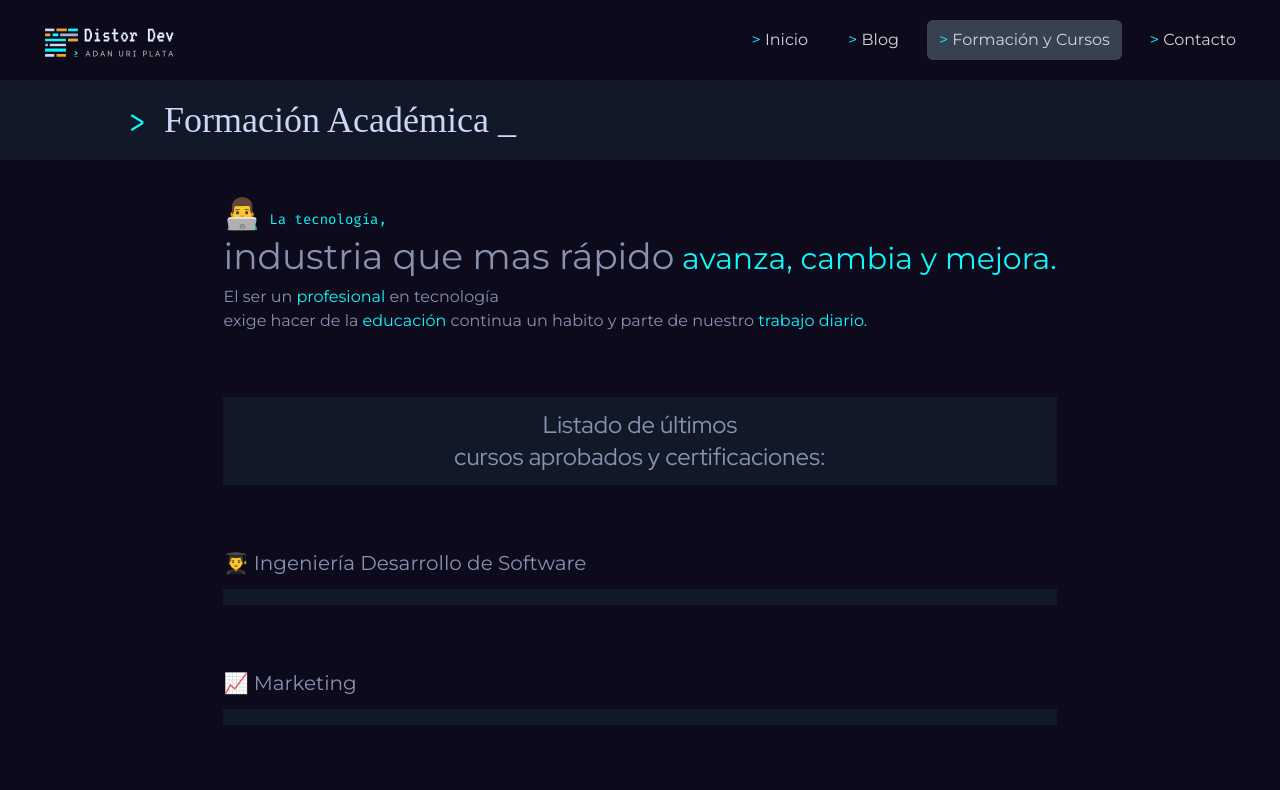
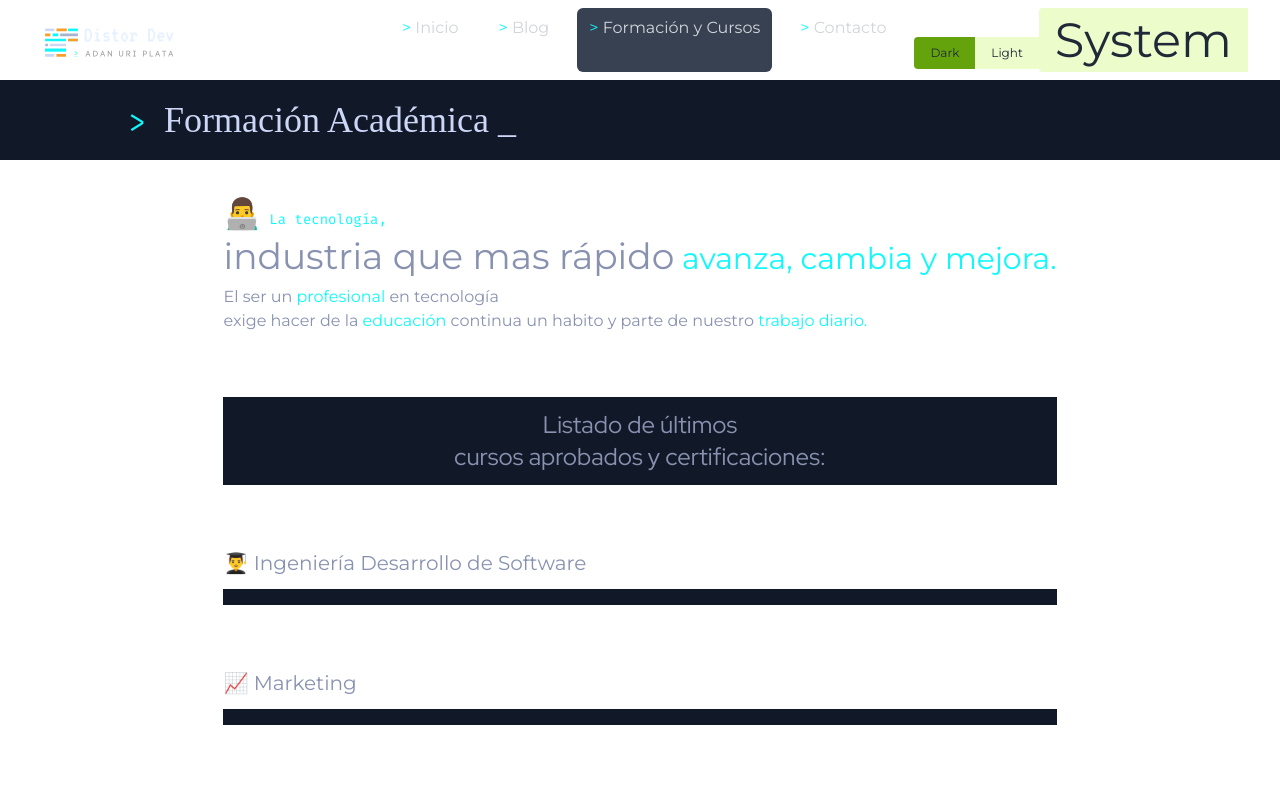
Before and after one commit to adanuriplata/nextdidevblog, a Next.js app: page /formacion in a window 1280 px wide. Shown: the top 790 px of the page. Built offline with nearby package versions, Linux system fonts and the light colour scheme; a web font is replaced by a local one.

Commit message:
Feat: Added dark mode function

```diff
--- a/components/MainLayout/Menu.tsx
+++ b/components/MainLayout/Menu.tsx
@@ -1,6 +1,7 @@
 import React from "react";
 import Link from "next/link";
 import { useRouter } from 'next/router'
+import DarkModeSwitch from "../globals/DarkModeSwitch";
 
 interface MenuProps {
   menuMobile?: Boolean;
@@ -40,7 +41,7 @@ const Menu = ({menuMobile= false}: MenuProps) => {
   if(menuMobile) {
     return <div className=" md:hidden flex flex-wrap space-y-4 ">
     {menuItems.filter(item => item.isMobile).map((e) => (
-      <div key={e.id} className={`${ asPath === e.url ? 'bg-gray-700' : 'hover:bg-gray-700'} ' w-full py-2'`}>
+      <div key={e.id} className={`${ asPath === e.url ? 'bg-gray-700' : 'hover:bg-gray-700'} w-full py-2`}>
         <Link href={e.url}>
           <a className={' text-gray-300 w-full hover:bg font-sans items-center font-medium px-3 py-2 focus:outline-none rounded-md text-lg transition duration-500 ease-in-out'}>
             <span className="text-green-ddev">&gt; </span>
@@ -55,12 +56,13 @@ const Menu = ({menuMobile= false}: MenuProps) => {
     <div className=" flex space-x-4 flex-wrap  ">
     {menuItems.map((e) => (
       <Link key={e.id} href={e.url}>
-        <a className={` ${asPath === e.url ? 'bg-gray-700' : 'hover:bg-gray-700'} ' text-gray-300 font-sans items-center font-medium px-3 py-2 hover:bg focus:outline-none rounded-md transition duration-500 ease-in-out' `}>
+        <a className={` ${asPath === e.url ? 'bg-gray-700' : 'hover:bg-gray-700'} text-gray-300 font-sans items-center font-medium px-3 py-2 hover:bg focus:outline-none rounded-md transition duration-500 ease-in-out `}>
           <span className="text-green-ddev">&gt; </span>
           {e.name}
         </a>
       </Link>
     ))}
+      <DarkModeSwitch />
   </div>
   )
 
--- a/components/MainLayout/index.tsx
+++ b/components/MainLayout/index.tsx
@@ -1,4 +1,4 @@
-import React, { FC, ReactNode } from "react";
+import React, { FC, ReactNode, useEffect } from "react";
 import AppHeader from "./AppHeader";
 import AppFooter from "./AppFooter";
 import AppMeta from "./AppMeta";
@@ -11,12 +11,14 @@ interface MainLayoutProps {
 
 const MainLayout: FC<MainLayoutProps> = ({ children, heroTitle }) => {
   return (
-    <div className="flex flex-col min-h-screen overflow-hidden bg-bg-ddev">
+    <div className="flex flex-col min-h-screen overflow-hidden bg-white dark:bg-bg-ddev">
       <AppMeta></AppMeta>
       <AppHeader />
       { heroTitle && <MainHero title={heroTitle} /> }
       <main className="max-w-screen-2xl mx-auto px-8 md:px-16 lg:px-32 grow shrink">
+        <>
         {children}
+        </>
       </main>
       <AppFooter />
     </div>
--- /dev/null
+++ b/components/globals/DarkModeSwitch.tsx
@@ -0,0 +1,72 @@
+import React, { useCallback, useEffect, useState } from 'react'
+
+const DarkModeSwitch = () => {
+
+  const [isDarkMode, setIsDarkMode] = useState<Boolean>(
+    typeof window !== 'undefined' && localStorage.getItem('theme') === 'dark'
+  )
+  const [isSystemSource, setSystemSource] = useState<Boolean>(
+    typeof window !== 'undefined' && !localStorage.getItem('theme')
+  )
+
+  // const initialModeByLocalStorage = () => typeof window !== 'undefined' && localStorage.getItem('theme') === 'dark'
+  // const initialSourceByLocalStorage = () => typeof window !== 'undefined' && !localStorage.getItem('theme')
+
+
+
+
+// function invocated for update Theme
+  const setMode = (modeDark: boolean, isSystem: boolean) => {
+    if (typeof window === 'undefined') return;
+      modeDark
+      ? document.documentElement.classList.add('dark')
+      : document.documentElement.classList.remove('dark')
+
+      isSystem
+      ? localStorage.removeItem('theme')
+      : modeDark
+        ? localStorage.theme = 'dark'
+        : localStorage.theme = 'light'
+  }
+
+
+  //Main function update theme mode
+  const updateThemeMode = useCallback(() => {
+    if (typeof window === 'undefined') return;
+
+      if(!isSystemSource) {
+        isDarkMode ? setMode(true, false) : setMode(false, false)
+        } else {
+        const isSystemDark = window.matchMedia('(prefers-color-scheme: dark)').matches
+        isSystemDark ? setMode(true, false) : setMode(false, false)
+        localStorage.removeItem('theme')
+        }
+
+  }, [isSystemSource, isDarkMode])
+
+
+  //Listener for change preference system OS autoUpdate
+  const isSystemPreferenceChange = useCallback(() => {
+    if (typeof window === 'undefined') return;
+
+    const isSystemDark = window.matchMedia('(prefers-color-scheme: dark)')
+        isSystemDark.addEventListener("change", (e) => updateThemeMode() )
+  },[updateThemeMode])
+
+  updateThemeMode();
+  isSystemPreferenceChange();
+
+  return (
+    <div id='este'>
+      <button className={`${(isDarkMode && !isSystemSource) ? 'text-5xl' : 'text-xs'} dark:text-green-ddev dark:bg-lime-100 bg-lime-600 hover:bg-gray-400 text-gray-800 py-2 px-4 rounded-l`} onClick={() => {
+        setIsDarkMode(true)
+        setSystemSource(false)} }>Dark</button>
+      <button className={`${(!isDarkMode && !isSystemSource)  ? 'text-5xl' : 'text-xs'} dark:text-green-ddev dark:bg-lime-600 bg-lime-100 hover:bg-gray-400 text-gray-800 py-2 px-4 rounded-l`} onClick={() => {
+        setIsDarkMode(false)
+        setSystemSource(false)}  }>Light</button>
+      <button className={`${isSystemSource ? 'text-5xl' : 'text-xs'} dark:text-green-ddev dark:bg-lime-100 bg-lime-100 hover:bg-gray-400 text-gray-800 py-2 px-4 rounded-l`} onClick={() => setSystemSource(true)}>System</button>
+    </div>
+  )
+}
+
+export default DarkModeSwitch
--- a/package.json
+++ b/package.json
@@ -21,8 +21,9 @@
     "@types/react": "^18.0.8",
     "autoprefixer": "^10.4.7",
     "eslint": "7.32.0",
-    "eslint-config-next": "12.0.1",
+    "eslint-config-next": "^12.0.1",
     "postcss": "^8.4.14",
+    "prettier": "^2.6.2",
     "tailwindcss": "^3.0.24",
     "typescript": "^4.6.4"
   }
--- a/tailwind.config.js
+++ b/tailwind.config.js
@@ -6,7 +6,7 @@ module.exports = {
       "./components/**/*.{js,ts,jsx,tsx}",
     ],
   // },
-  darkMode: false, // or 'media' or 'class'
+  darkMode: 'class', // or 'media' or 'class'
   theme: {
     extend: {
       colors: {
```
Also changed, not shown: components/MainLayout/AppHeader.tsx (line endings or trailing spaces), 2 other files (tests, documents, lock files or other folders).
